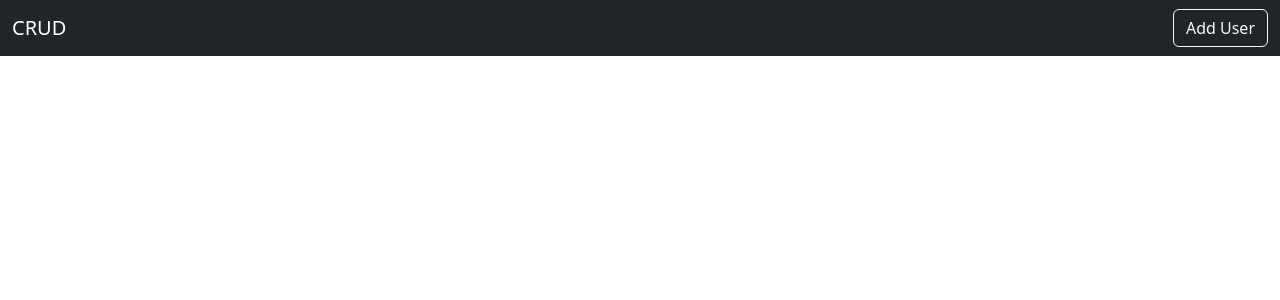
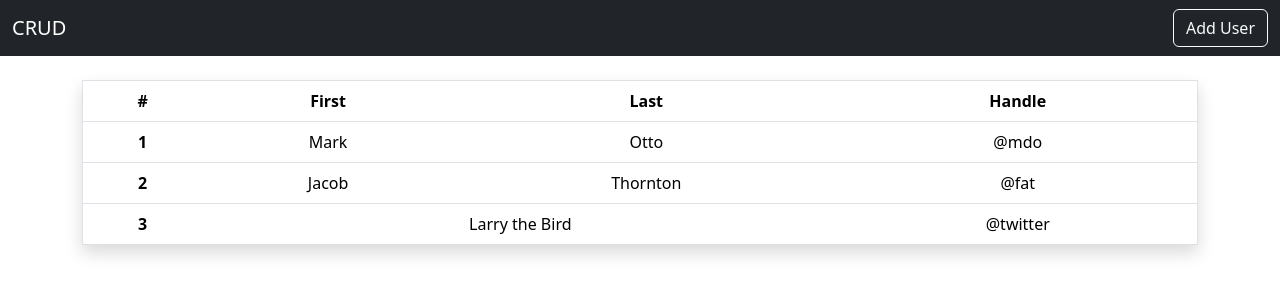
Before and after one commit to tranthuyvy/fullstack-frontend, a React (Create React App) app: page / in a window 1280 px wide. Shown: the top 300 px of the page. Built offline with nearby package versions, Linux system fonts and the light colour scheme.

Commit message:
create table

```diff
--- a/src/App.js
+++ b/src/App.js
@@ -1,11 +1,13 @@
 import "./App.css";
 import "../node_modules/bootstrap/dist/css/bootstrap.min.css";
 import Navbar from "./layout/Navbar";
+import Home from "./pages/Home";
 
 function App() {
   return (
     <div className="App">
       <Navbar />
+      <Home />
     </div>
   );
 }
--- a/src/pages/Home.js
+++ b/src/pages/Home.js
@@ -0,0 +1,39 @@
+import React from "react";
+
+export default function Home() {
+  return (
+    <div className="container">
+      <div className="py-4">
+        <table className="table border shadow">
+          <thead>
+            <tr>
+              <th scope="col">#</th>
+              <th scope="col">First</th>
+              <th scope="col">Last</th>
+              <th scope="col">Handle</th>
+            </tr>
+          </thead>
+          <tbody>
+            <tr>
+              <th scope="row">1</th>
+              <td>Mark</td>
+              <td>Otto</td>
+              <td>@mdo</td>
+            </tr>
+            <tr>
+              <th scope="row">2</th>
+              <td>Jacob</td>
+              <td>Thornton</td>
+              <td>@fat</td>
+            </tr>
+            <tr>
+              <th scope="row">3</th>
+              <td colspan="2">Larry the Bird</td>
+              <td>@twitter</td>
+            </tr>
+          </tbody>
+        </table>
+      </div>
+    </div>
+  );
+}
```
